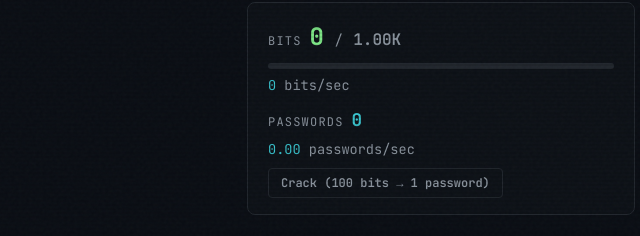
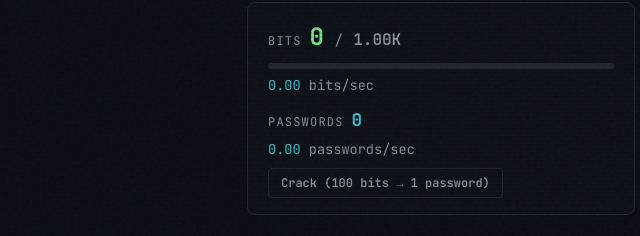
Before and after one commit to MisterGlass/hackidle, a website: page index.html in a window 1280 px wide. Shown: the part 136-372 px from the top of the page, 199-839 px from the left. Drawn offline with Linux system fonts and the light colour scheme.

Commit message:
more changes

```diff
--- a/game.js
+++ b/game.js
@@ -175,6 +175,15 @@
     return Number(n).toFixed(2);
   }
 
+  /** Bits/sec: same scaling as formatBits but 2 decimals (no floor). */
+  function formatBitsPerSecond(n) {
+    if (n >= 1e12) return (n / 1e12).toFixed(2) + 'T';
+    if (n >= 1e9) return (n / 1e9).toFixed(2) + 'B';
+    if (n >= 1e6) return (n / 1e6).toFixed(2) + 'M';
+    if (n >= 1e3) return (n / 1e3).toFixed(2) + 'K';
+    return Number(n).toFixed(2);
+  }
+
   function buyUpgrade(id) {
     const config = upgradesConfig.find((u) => u.id === id);
     if (!config || !canAfford(id)) return;
@@ -211,7 +220,7 @@
     const crackBtn = document.getElementById('crack-btn');
     if (bitsEl) bitsEl.textContent = formatBits(state.bits);
     if (maxEl) maxEl.textContent = formatBits(state.maxBits);
-    if (perSecEl) perSecEl.textContent = formatBits(state.perSecond);
+    if (perSecEl) perSecEl.textContent = formatBitsPerSecond(state.perSecond);
     if (passwordsEl) passwordsEl.textContent = formatPasswords(state.passwords);
     if (passwordsPerSecEl) passwordsPerSecEl.textContent = formatPasswordsPerSecond(state.passwordsPerSecond);
     if (barEl) {
--- a/index.html
+++ b/index.html
@@ -4,6 +4,7 @@
   <meta charset="UTF-8">
   <meta name="viewport" content="width=device-width, initial-scale=1.0">
   <title>HackIdle — Incremental Clicker</title>
+  <link rel="icon" href="favicon.svg" type="image/svg+xml">
   <link rel="stylesheet" href="style.css">
 </head>
 <body>
```
Also changed, not shown: favicon.svg (added).
